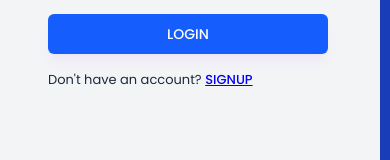
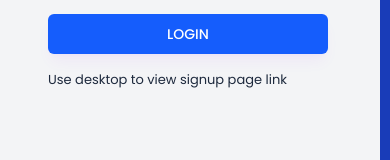
Before and after one commit to Logeshwaranj0705/XSpro_frontend, a React (Vite) app: page /login in a window 390 px wide. Shown: the part 411-571 px from the top of the page. Built offline with nearby package versions, Linux system fonts and the light colour scheme.

Commit message:
Update Login.jsx

```diff
--- a/src/pages/Auth/Login.jsx
+++ b/src/pages/Auth/Login.jsx
@@ -108,9 +108,13 @@ const Login = () => {
           </button>
         </form>
 
-        <p className='text-[13px] text-slate-800 mt-3'>
+        <p className='hidden md:block text-[13px] text-slate-800 mt-3 '>
           Don't have an account?{" "}
           <Link className="font-medium text-primary underline" to="/signup">SIGNUP</Link>
+        </p>
+
+        <p className='block text-[13px] text-slate-800 mt-3 md:hidden '>
+         Use desktop to view signup page link
         </p>
       </div>
     </AuthLayout>
```
